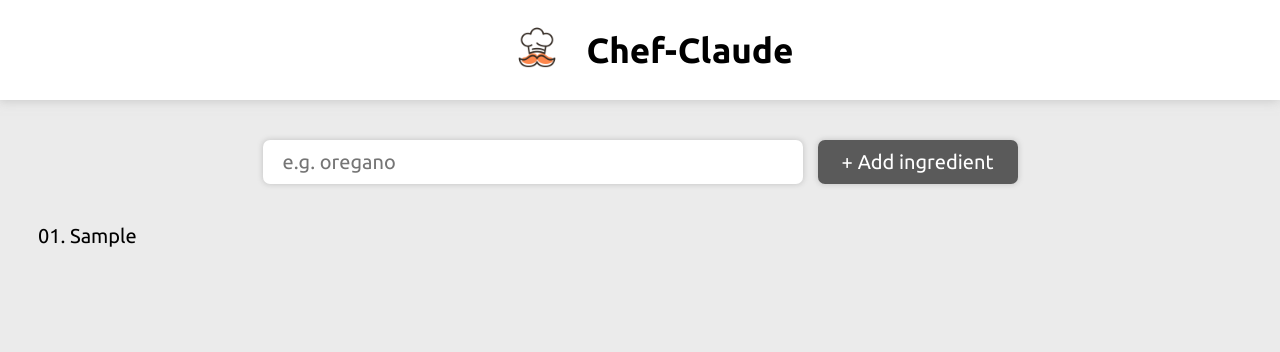
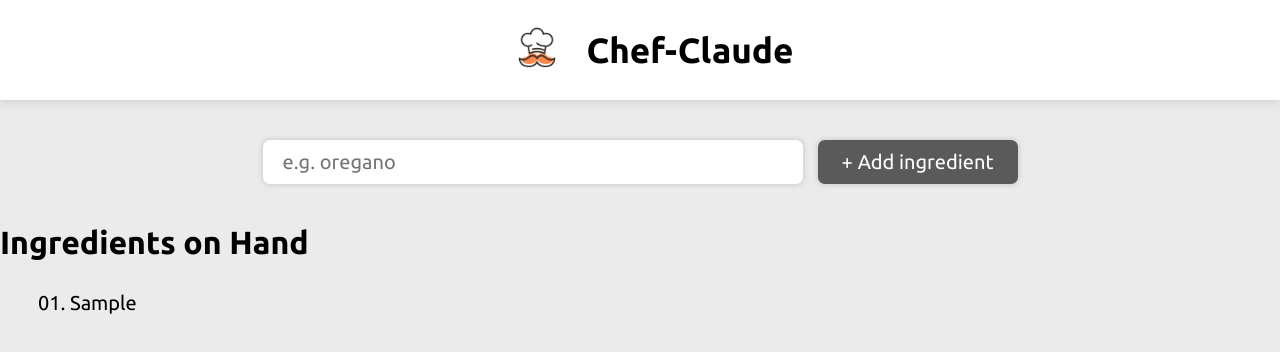
Before and after one commit to ActionJags95/odin_testing, a React (Vite) app in the folder Projects/chef-claude/: page / in a window 1280 px wide. Both pictures are taken after typing "Sample" into the empty fields and a click on the button "Add ingredient". Shown: the top 352 px of the page. Built offline with nearby package versions, Linux system fonts and the light colour scheme.

Commit message:
Conditional rendering on the <ul> element

```diff
--- a/Projects/chef-claude/src/components/main.jsx
+++ b/Projects/chef-claude/src/components/main.jsx
@@ -42,12 +42,15 @@ function Main() {
           </button>
         </form>
         {items.length > 0 && ( // Conditional rendering
+         <>
+          <h1>Ingredients on Hand</h1>
           <ul>
             {/* Rendering the items array to a HTML list */}
             {items.map((item, index) => {
               return <li key={index}>{item}</li>;
             })}
           </ul>
+         </>
         )}
       </main>
     </>
```
